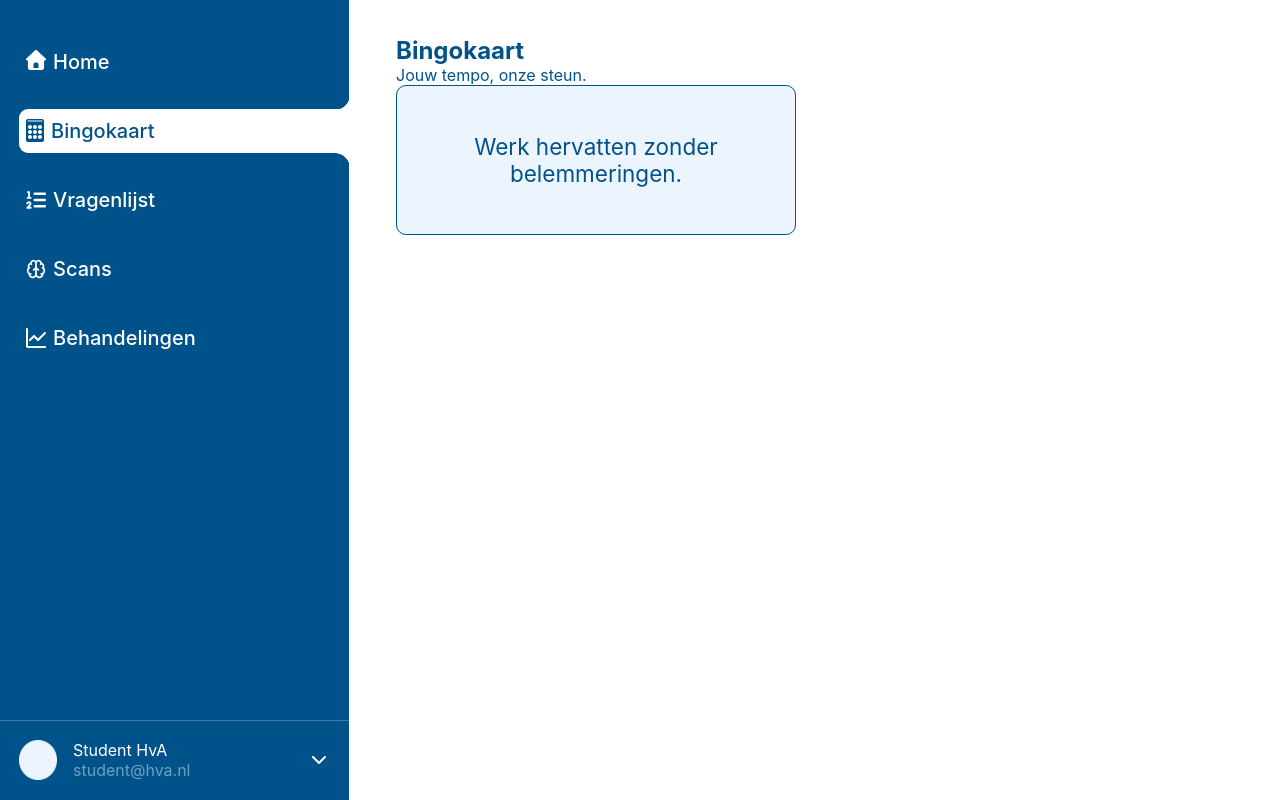
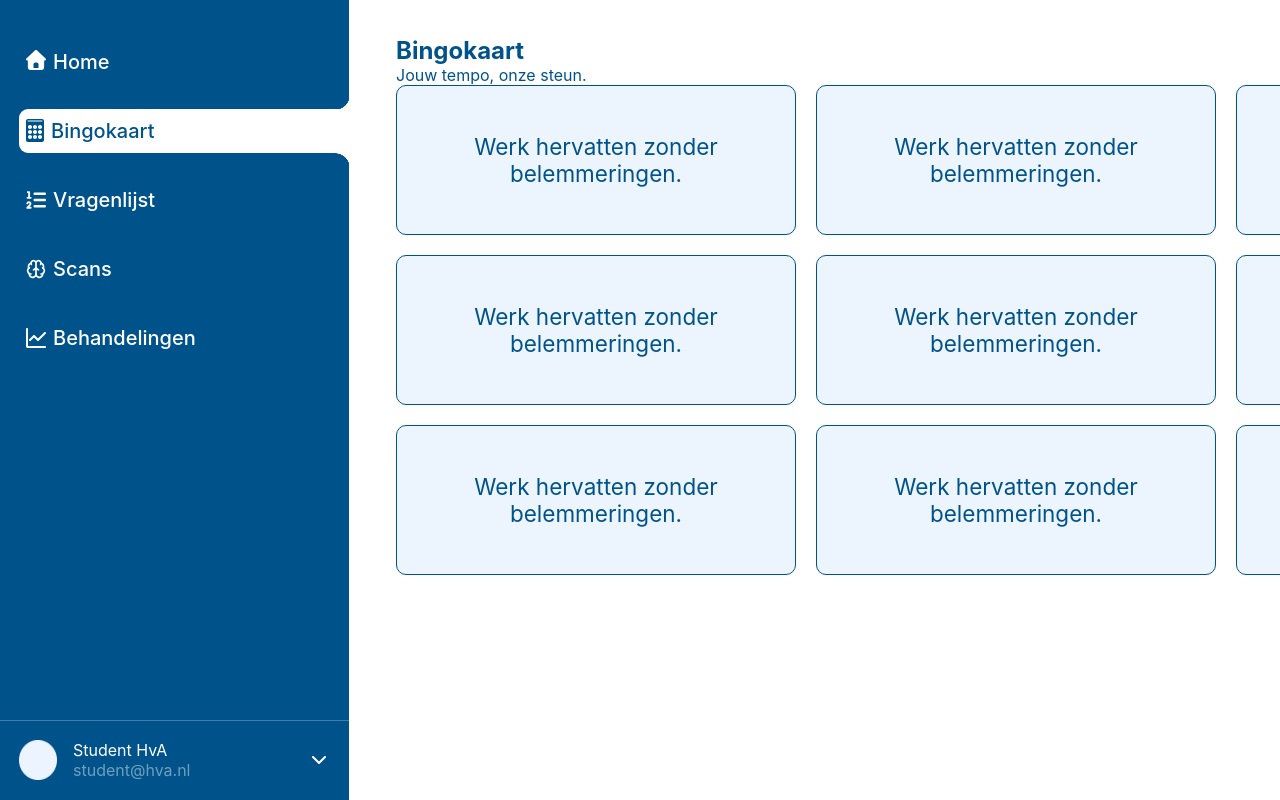
Before and after one commit to fdnd-agency/herstelkompas, a SvelteKit app: page /bingokaart in a window 1280 px wide. Built offline with nearby package versions, Linux system fonts and the light colour scheme; a web font is replaced by a local one.

Commit message:
#257 chore: import BingoGrid component

```diff
--- a/src/routes/bingokaart/+page.svelte
+++ b/src/routes/bingokaart/+page.svelte
@@ -2,7 +2,7 @@
     let { data } = $props();
     import { page } from "$app/state";
     import { FileDescInput } from "$lib";
-    import BingoCard from "$lib/components/organisms/BingoCard.svelte";
+    import BingoGrid from "$lib/components/templates/BingoGrid.svelte";
 </script>
 
 <svelte:head>
@@ -15,7 +15,8 @@
         <p class="subtitle">Jouw tempo, onze steun.</p>
     </header>
 
-    <BingoCard />
+<BingoGrid />
+
 </section>
 
 <style>
```
